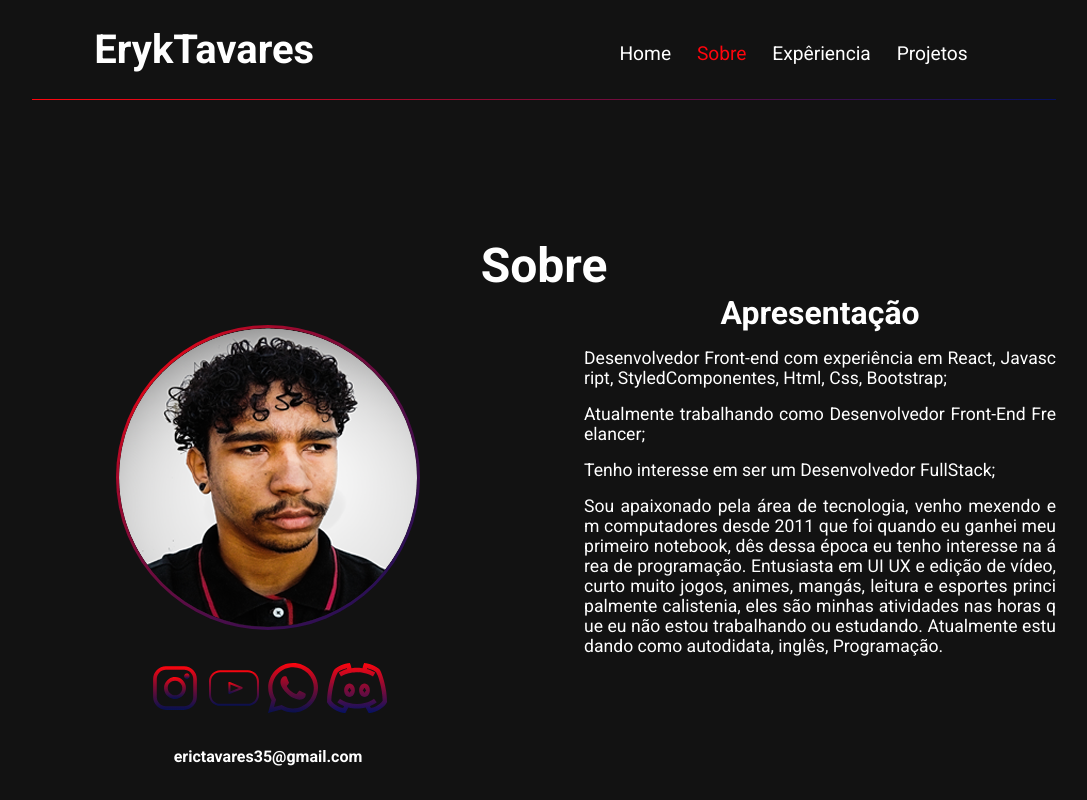
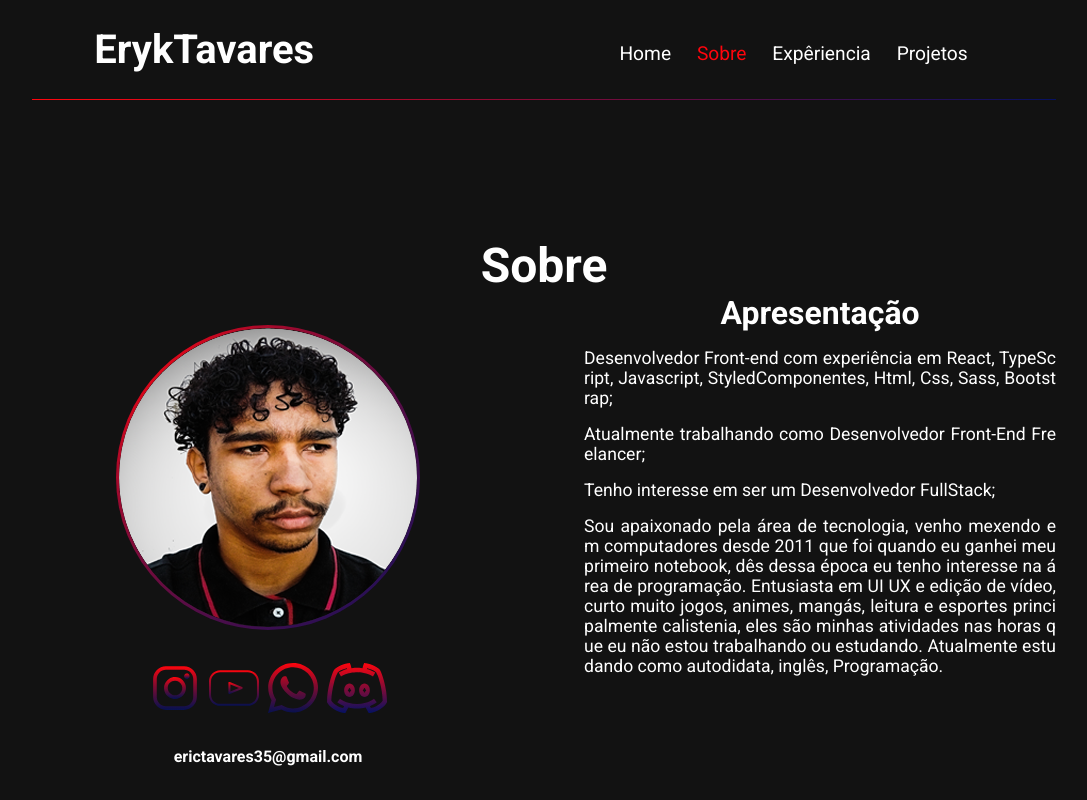
Before and after one commit to ErykTavares/ErykTavares-Portifolio-, a React (Create React App) app: page /sobre in a window 1280 px wide. Shown: the top 800 px of the page, without its empty margins (96-1183 px from the left). Built offline with nearby package versions, Linux system fonts and the light colour scheme.

Commit message:
sobre page update resume text

```diff
--- a/src/pages/Home/Home.jsx
+++ b/src/pages/Home/Home.jsx
@@ -11,6 +11,7 @@ import { ReactComponent as Linkedin } from "../../assets/svg/Linkedin.svg";
 import { ReactComponent as GitHub } from "../../assets/svg/Github.svg";
 
 function Home() {
+  console.log("test");
   return (
     <HomeStyle>
       <HomeContentLeft className="animeleft">
--- a/src/pages/sobre/Sobre.jsx
+++ b/src/pages/sobre/Sobre.jsx
@@ -60,8 +60,8 @@ function Sobre() {
           <h3>Apresentação</h3>
           <p>
             Desenvolvedor Front-end com
-            experiência em React, Javascript,
-            StyledComponentes, Html, Css,
+            experiência em React, TypeScript, Javascript,
+            StyledComponentes, Html, Css, Sass,
             Bootstrap;
           </p>
           <p>
```
Also changed, not shown: package.json (+4 -4 lines), 1 other file (tests, documents, lock files or other folders).
